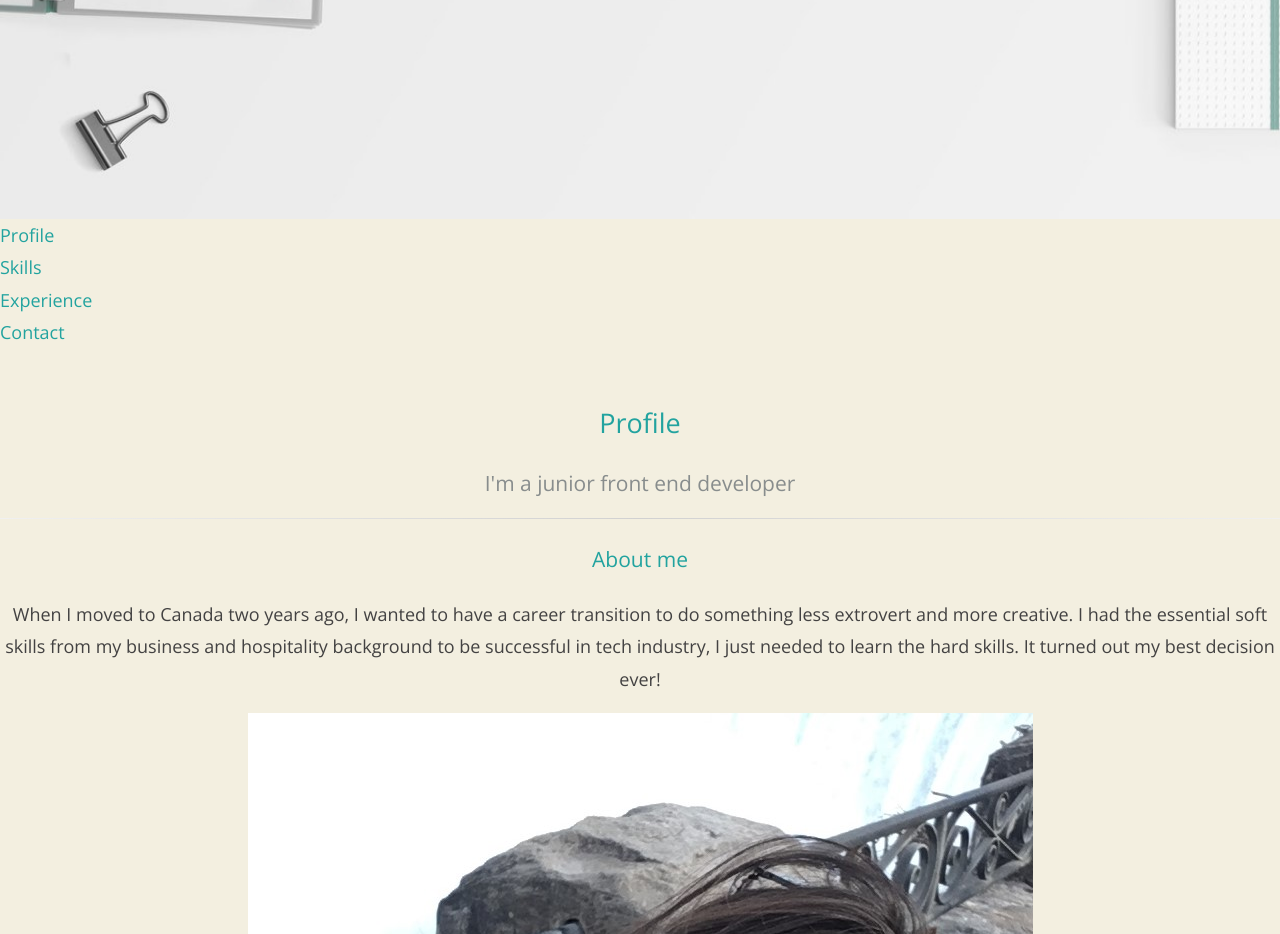
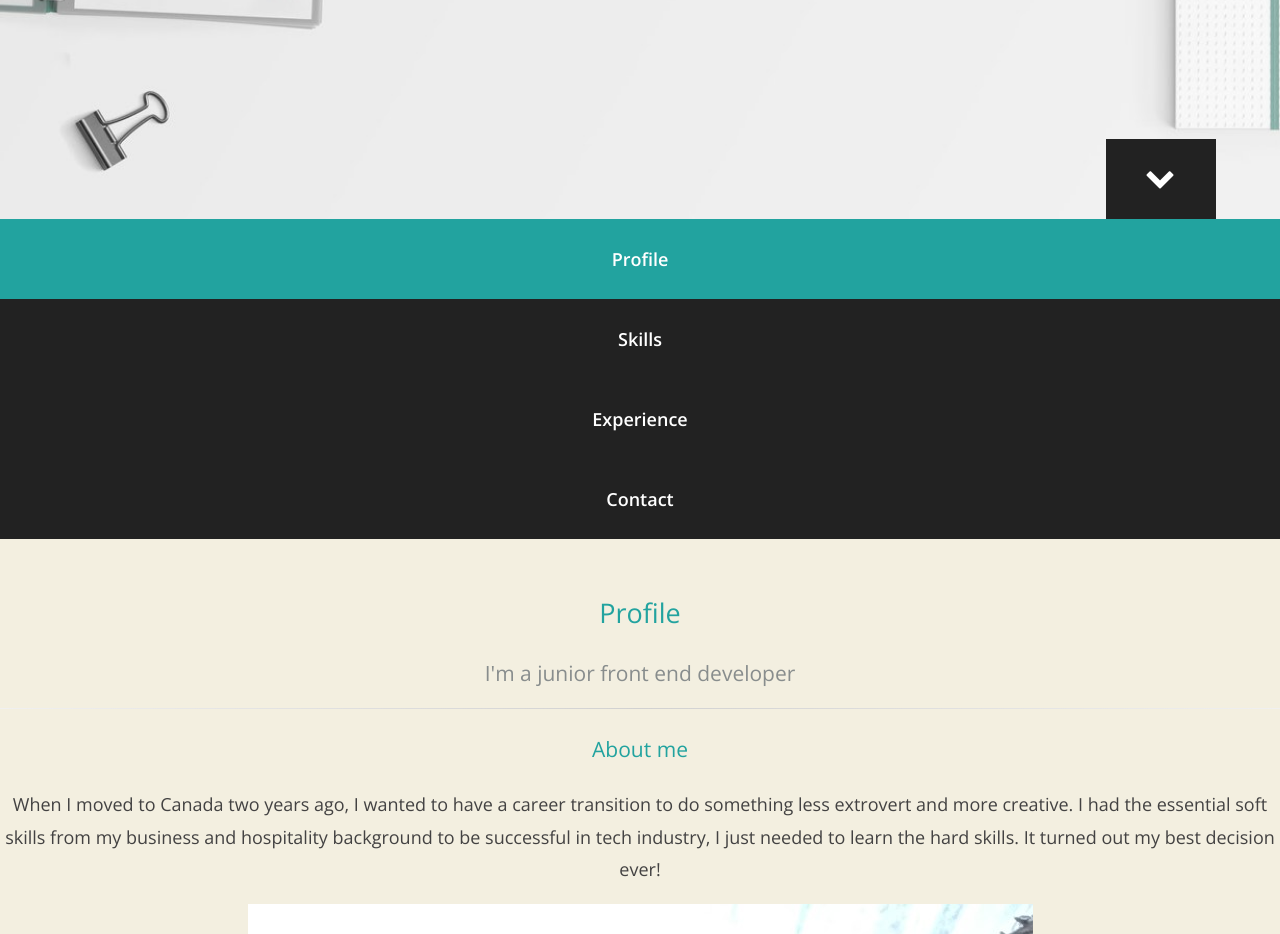
Before and after one commit to atenajoon/my_interactive_cv, a plain HTML site: page index.html in a window 1280 px wide. Shown: the part 581-1515 px from the top of the page. Drawn offline with nearby package versions, Linux system fonts and the light colour scheme.

Commit message:
navbar basic stle applied

```diff
--- a/index.html
+++ b/index.html
@@ -31,21 +31,21 @@
   <body>
     <!-- header -->
     <header>
-      <div class="sketch">
+      <div>
         <div class="text-container container">
           <h1>
             <span class="h1">Atena Razmpoush</span>
           </h1>
           <p class="lead">Interactive resume</p>
         </div>
-        <a href="#section-1">
-          <span>+</span>
+        <a href="#section-1" class="scroll-down">
+          <span class="glyphicon"><i class="fa">&#xf078;</i></span>
         </a>
       </div>
     </header>
     <!-- navigation -->
     <nav class="navbar" id="navbar" role="navigation">
-      <ul class="nav">
+      <ul>
         <li class="active"><a href="#section-1">Profile</a></li>
         <li class=""><a href="#section-2">Skills</a></li>
         <li class=""><a href="#section-3">Experience</a></li>
--- a/styles/media.css
+++ b/styles/media.css
@@ -18,6 +18,10 @@
     .lead {
         display: none;
     }
+    header .scroll-down {
+        width: 100%;
+        right: 0px;
+    }
 }
 
 
--- a/styles/style.css
+++ b/styles/style.css
@@ -129,10 +129,66 @@ header {
     margin-top: 15%;
     margin-left: 17%;
 }
+.scroll-down {
+    background-color: var(--black);
+    height: 80px;
+    width: 110px;
+    display: block;
+    position: absolute;
+    bottom: 0px;
+    right: 5%;
+    text-align: center;
+}
+.scroll-down .glyphicon {
+    color: #FFFFFF;
+    font-size: 30px;
+    padding-right: 2px;
+    padding-top: 20px;
+    animation-name: wiggle;
+    animation-duration: 1.2s;
+    animation-timing-function: linear;
+    animation-iteration-count: infinite;
+    animation-direction: normal;
+}
+@keyframes wiggle {
+    0% {
+        padding-top: 20px;
+    }
+    50% {
+        padding-top: 28px;
+    }
+    100% {
+        padding-top: 20px;
+    }
+}
+.glyphicon {
+    display: inline-block;
+    line-height: 1;
+}
+
+/* -- Navbar */
+.navbar {
+    background-color: var(--black);
+    z-index: 999;
+}
+.navbar li a {
+    display: block;
+    height: 40px;
+    text-align: center;
+    padding-top: 30px;
+    padding-bottom: 10px;
+    line-height: 20px;
+    font-weight: 600;
+    color: var(--white);
+}
+.navbar .active a {
+    background:var(--blue-dark);
+}
+
+
 
 
 /*
--- Navbar
 -- sections
 -- profile image
 */
```
